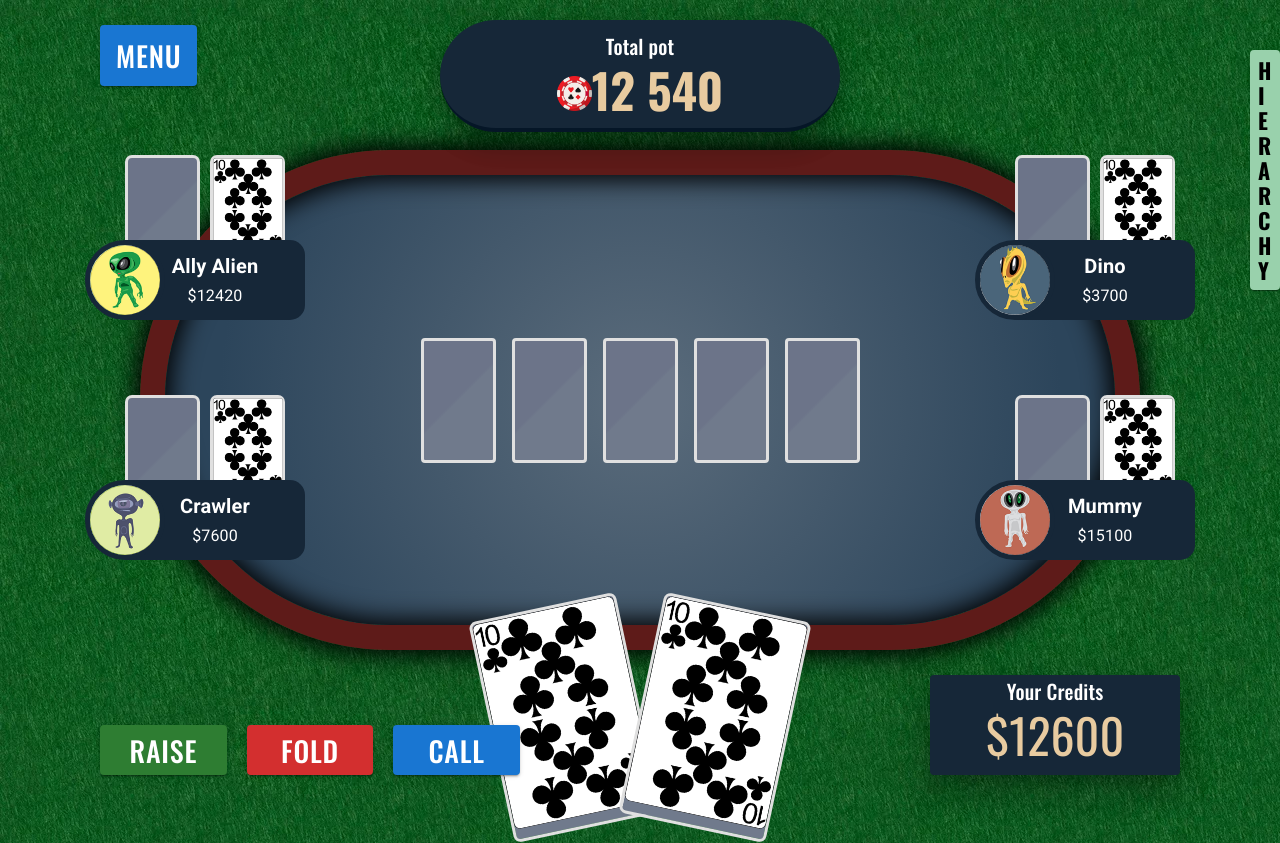
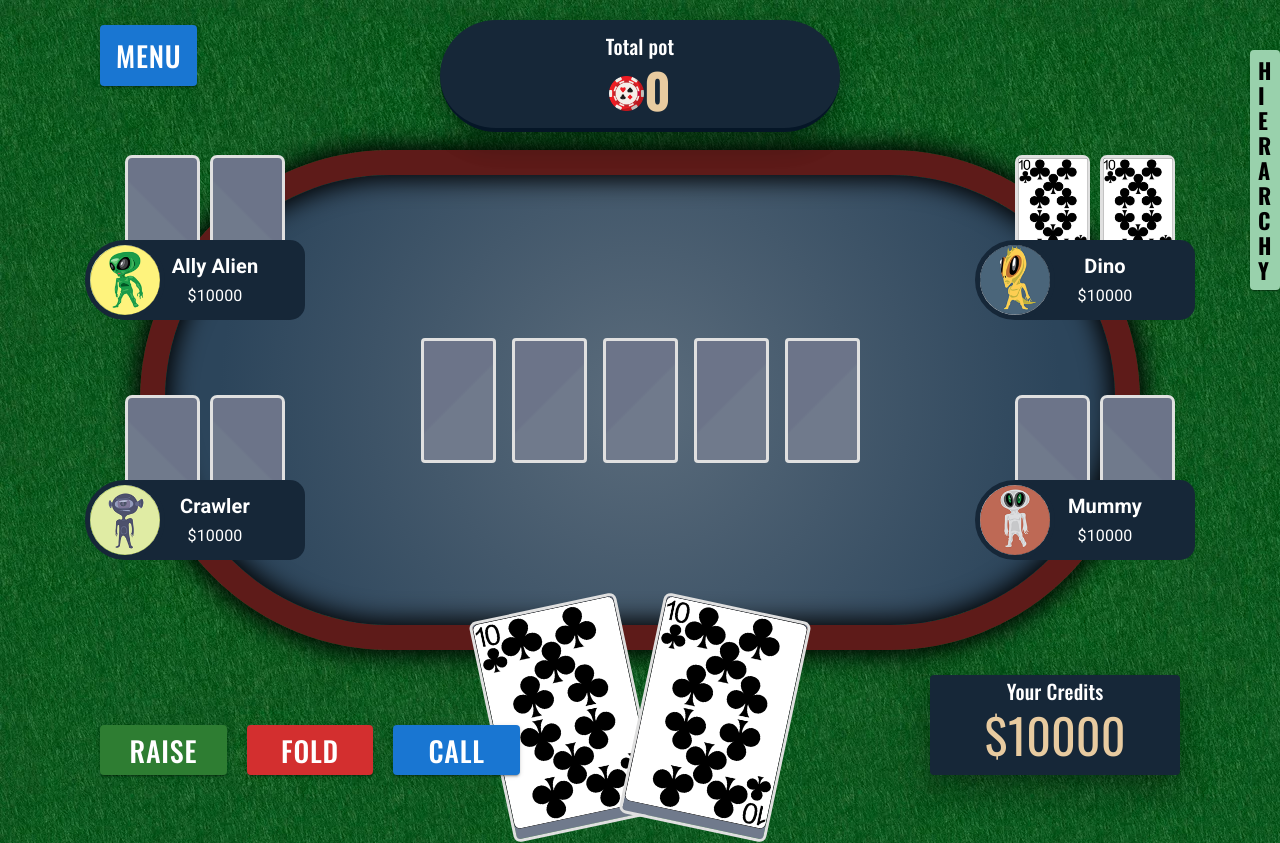
Before and after one commit to pazdalski/Poker-Web-Game, a React (Create React App) app: page /game in a window 1280 px wide. Shown: the top 843 px of the page. Built offline with nearby package versions, Linux system fonts and the light colour scheme.

Commit message:
Bot card flip animation

```diff
--- a/src/components/Bot.jsx
+++ b/src/components/Bot.jsx
@@ -3,7 +3,7 @@ import React from "react";
 import BotCard from "./Card/BotCard";
 import "./Card/cards.css";
 
-const Bot = ({ position, name, cash, img }) => {
+const Bot = ({ position, name, cash, img, isRevealed }) => {
   return (
     <div className="player" style={position}>
       <Avatar className="avatar" src={img}></Avatar>
@@ -20,8 +20,8 @@ const Bot = ({ position, name, cash, img }) => {
         </Typography>
       </Stack>
       <div className="cards-container">
-        <BotCard left />
-        <BotCard revealed />
+        <BotCard left revealed={isRevealed && true} />
+        <BotCard revealed={isRevealed && true} />
       </div>
     </div>
   );
--- a/src/components/Card/BotCard.jsx
+++ b/src/components/Card/BotCard.jsx
@@ -2,8 +2,15 @@ import cardimg from "../../assets/cards/10_of_clubs.png";
 
 const BotCard = ({ left, revealed }) => {
   return (
-    <div className="bot-card" style={left ? { left: 40 } : { right: 20 }}>
-      {revealed && <img src={cardimg} alt="card" className="card-revealed" />}
+    <div
+      className={`bot-card ${revealed && "bot-card-animated-reveal"}`}
+      style={left ? { left: 40 } : { right: 20 }}
+    >
+      <img
+        src={cardimg}
+        alt="card"
+        className={`card-image ${revealed && "revealed"}`}
+      />
     </div>
   );
 };
--- a/src/components/Card/cards.css
+++ b/src/components/Card/cards.css
@@ -6,16 +6,38 @@
   width: 75px;
   height: 125px;
   background: linear-gradient(-45deg, rgb(112, 122, 140) 50%, rgb(108, 116, 137) 52%);
+  transform: rotateY(0.5turn);
   border: 3px solid rgb(224, 224, 224);
   border-radius: 7px;
   position: absolute;
   bottom: 40px;
   z-index: 1;
 }
-.cards-container .bot-card .card-revealed {
+.cards-container .bot-card .card-image {
   width: 70px;
+  opacity: 0;
+}
+.cards-container .bot-card .card-image.revealed {
+  animation: cardImageReveal 0.5s ease-in-out 1 forwards;
 }
 
+.bot-card-animated-reveal {
+  animation: cardReveal 1s ease-in-out 1 forwards;
+}
+
+@keyframes cardReveal {
+  100% {
+    transform: rotateY(0turn);
+  }
+}
+@keyframes cardImageReveal {
+  99% {
+    opacity: 0;
+  }
+  100% {
+    opacity: 1;
+  }
+}
 .user-cards-container {
   position: absolute;
   bottom: -30px;
@@ -25,6 +47,7 @@
   width: 75px;
   height: 125px;
   background: linear-gradient(-45deg, rgb(112, 122, 140) 50%, rgb(108, 116, 137) 52%);
+  transform: rotateY(0.5turn);
   border: 3px solid rgb(224, 224, 224);
   border-radius: 7px;
   width: 150px;
--- a/src/components/Card/cards.scss
+++ b/src/components/Card/cards.scss
@@ -6,6 +6,7 @@
     rgba(112, 122, 140, 1) 50%,
     rgba(108, 116, 137, 1) 52%
   );
+  transform: rotateY(0.5turn);
   border: 3px solid rgb(224, 224, 224);
   border-radius: 7px;
 }
@@ -21,11 +22,35 @@
     bottom: 40px;
     z-index: 1;
 
-    .card-revealed {
+    .card-image {
+      // Refers to image of real card
       width: 70px;
+      opacity: 0;
+
+      &.revealed {
+        animation: cardImageReveal 0.5s ease-in-out 1 forwards;
+      }
     }
   }
 }
+.bot-card-animated-reveal {
+  animation: cardReveal 1s ease-in-out 1 forwards;
+}
+
+@keyframes cardReveal {
+  100% {
+    transform: rotateY(0turn);
+  }
+}
+@keyframes cardImageReveal {
+  99% {
+    opacity: 0;
+  }
+  100% {
+    opacity: 1;
+  }
+}
+
 .user-cards-container {
   position: absolute;
   bottom: -30px;
--- a/src/components/Players/Players.jsx
+++ b/src/components/Players/Players.jsx
@@ -4,6 +4,7 @@ import img1 from "../../assets/bot-images/bot1.png";
 import img2 from "../../assets/bot-images/bot2.png";
 import img3 from "../../assets/bot-images/bot3.png";
 import img4 from "../../assets/bot-images/bot4.png";
+import { useState } from "react";
 
 const playerPositions = {
   player1: { bottom: 0, left: "-80px" },
@@ -15,31 +16,62 @@ const playerPositions = {
 // todo Tutaj zapisz całą logikę pokazywania kart i przerzucaj niżej.
 
 const Players = () => {
+  const [botInfo, setBotInfo] = useState([
+    {
+      name: "Crawler",
+      credits: 10000,
+      isRevealed: false,
+    },
+    {
+      name: "Ally Alien",
+      credits: 10000,
+      isRevealed: false,
+    },
+    {
+      name: "Dino",
+      credits: 10000,
+      isRevealed: true,
+    },
+    {
+      name: "Mummy",
+      credits: 10000,
+      isRevealed: false,
+    },
+  ]);
+
   return (
     <div className="container">
       <Bot
         position={playerPositions.player1}
         name={"Crawler"}
-        cash={7600}
+        id={0}
+        cash={botInfo[0].credits}
         img={img1}
+        isRevealed={botInfo[0].isRevealed}
       />
       <Bot
         position={playerPositions.player2}
         name={"Ally Alien"}
-        cash={12420}
+        id={1}
+        cash={botInfo[1].credits}
         img={img2}
+        isRevealed={botInfo[1].isRevealed}
       />
       <Bot
         position={playerPositions.player3}
         name={"Dino"}
-        cash={3700}
+        id={2}
+        cash={botInfo[2].credits}
         img={img3}
+        isRevealed={botInfo[2].isRevealed}
       />
       <Bot
         position={playerPositions.player4}
         name={"Mummy"}
-        cash={15100}
+        id={3}
+        cash={botInfo[3].credits}
         img={img4}
+        isRevealed={botInfo[3].isRevealed}
       />
     </div>
   );
--- a/src/components/UserInterface/TotalPot.jsx
+++ b/src/components/UserInterface/TotalPot.jsx
@@ -2,7 +2,7 @@ import { Card, Container, Typography } from "@mui/material";
 import "./UI.css";
 import logo from "../../assets/favicon.png";
 
-const TotalPot = () => {
+const TotalPot = ({ totalPot }) => {
   return (
     <Container
       className="total-pot-container"
@@ -33,7 +33,7 @@ const TotalPot = () => {
           color="#e8cba0"
         >
           <img src={logo} alt="token" style={{ width: "35px" }} />
-          12 540
+          {totalPot}
         </Typography>
       </Card>
     </Container>
--- a/src/components/UserInterface/UserCredits.jsx
+++ b/src/components/UserInterface/UserCredits.jsx
@@ -1,8 +1,8 @@
 import React from "react";
 import "./UI.css";
-import { Card, Container, Stack, Typography } from "@mui/material";
+import { Card, Stack, Typography } from "@mui/material";
 
-const UserCredits = () => {
+const UserCredits = ({ playerCredits }) => {
   return (
     <Card
       elevation={20}
@@ -19,7 +19,7 @@ const UserCredits = () => {
           Your Credits
         </Typography>
         <Typography variant="h3" color="#e8cba0" fontFamily={"Oswald"}>
-          $12600
+          ${playerCredits}
         </Typography>
       </Stack>
     </Card>
--- a/src/pages/Game/Game.jsx
+++ b/src/pages/Game/Game.jsx
@@ -1,4 +1,3 @@
-import React from "react";
 import Players from "../../components/Players/Players";
 import Table from "../../components/Table/Table";
 import { Container } from "@mui/material";
@@ -8,8 +7,12 @@ import HierarchyHelp from "../../components/UserInterface/HierarchyHelp";
 import UserCredits from "../../components/UserInterface/UserCredits";
 import UserButtons from "../../components/UserInterface/UserButtons";
 import MenuButton from "../../components/UserInterface/MenuButton";
+import { useState } from "react";
 
 const Game = () => {
+  const [playerCredits, setPlayerCredits] = useState(10000);
+  const [totalPot, setTotalPot] = useState(0);
+
   return (
     <Container
       maxWidth="lg"
@@ -23,9 +26,9 @@ const Game = () => {
       <Table />
       <Players />
       <UserCards />
-      <TotalPot />
+      <TotalPot totalPot={totalPot} />
       <HierarchyHelp />
-      <UserCredits />
+      <UserCredits playerCredits={playerCredits} />
       <UserButtons />
       <MenuButton />
     </Container>
--- a/src/pages/Menu/Menu.jsx
+++ b/src/pages/Menu/Menu.jsx
@@ -14,6 +14,8 @@ const Menu = () => {
         alignItems: "center",
         justifyContent: "center",
         gap: "20px",
+        backgroundColor: "#141b16",
+        height: "100vh",
       }}
     >
       <img
```
Also changed, not shown: 1 other file (tests, documents, lock files or other folders).
